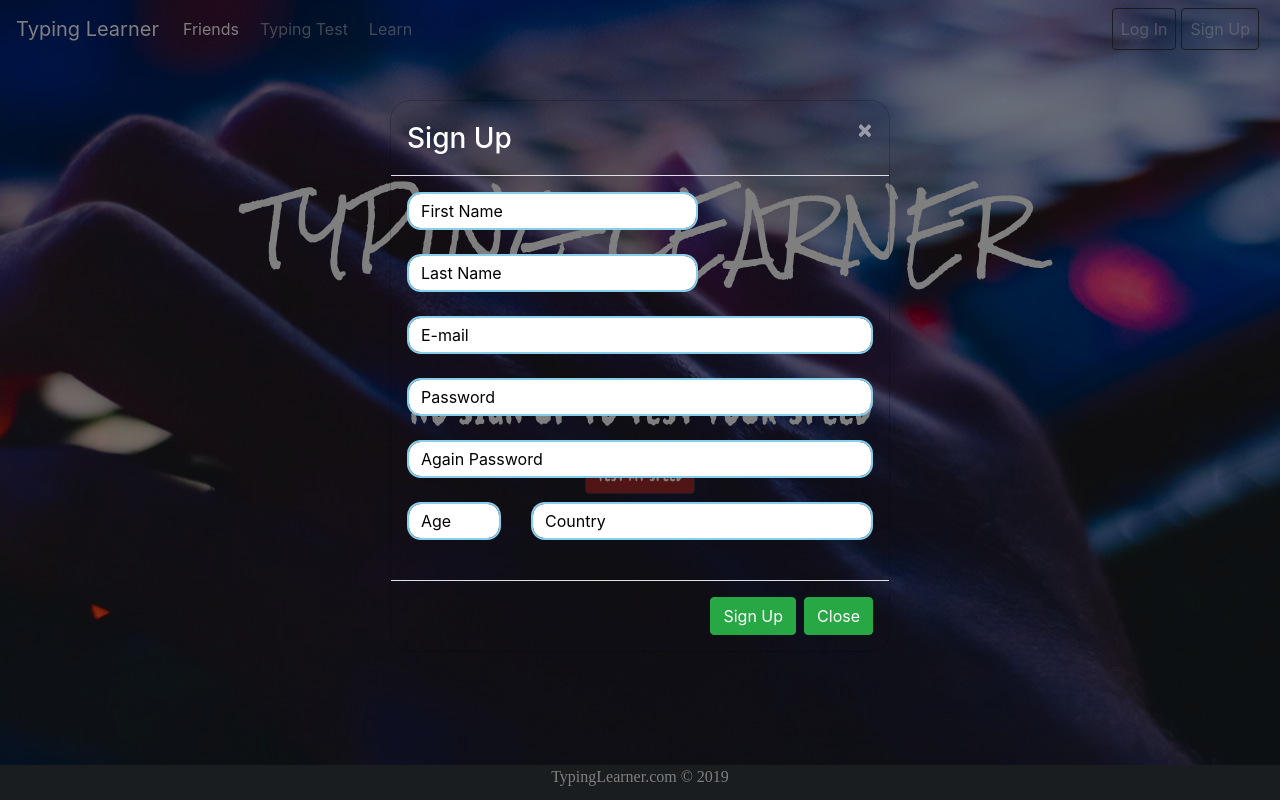
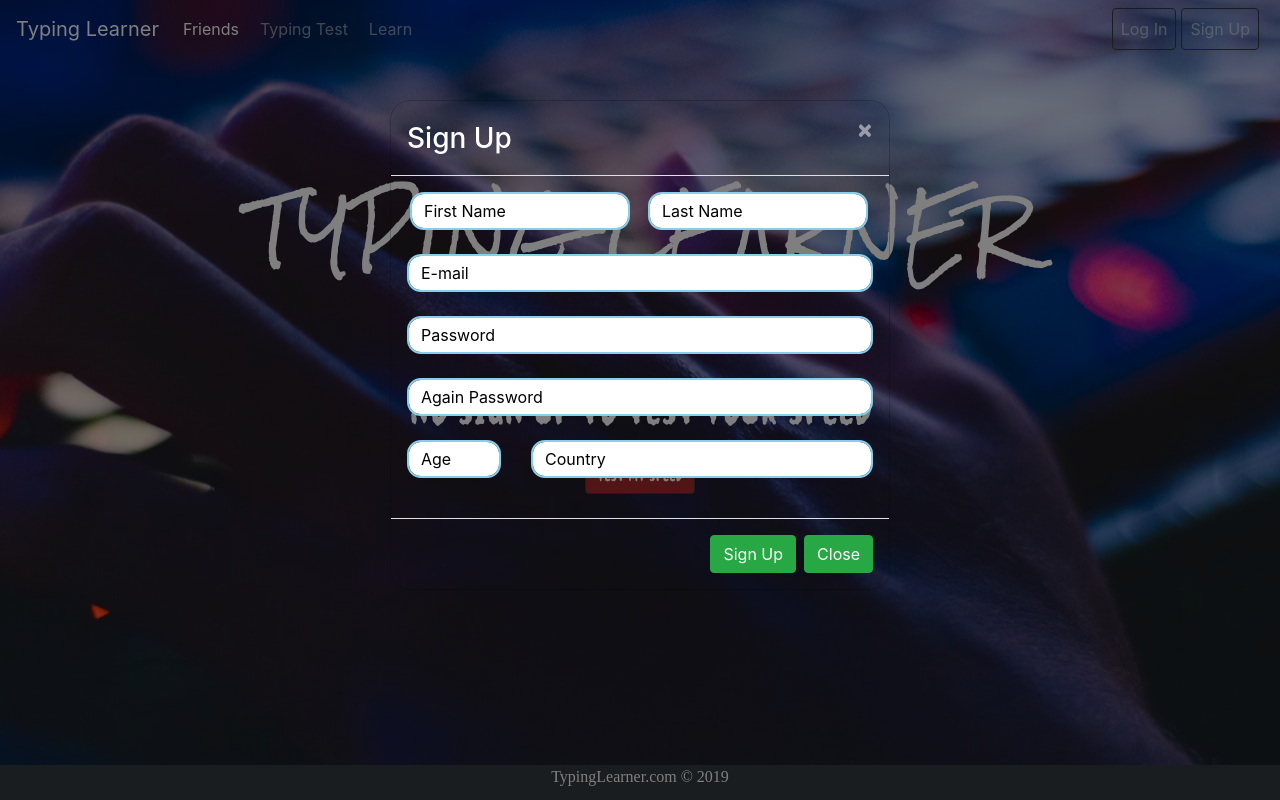
Before and after one commit to sahilsahil934/Typing-Guru, a PHP site: page / in a window 1280 px wide, after a click on "Sign Up". Run offline with PHP 8.4, Linux system fonts and the light colour scheme.

Commit message:
fixed signup name

```diff
--- a/css/style.css
+++ b/css/style.css
@@ -44,7 +44,8 @@ nav:hover {
 }
 
 .name {
-    margin-left: 15px;
+    width: 220px;
+    margin-left: 18px;
 }
 .test {
     background: brown;
```
